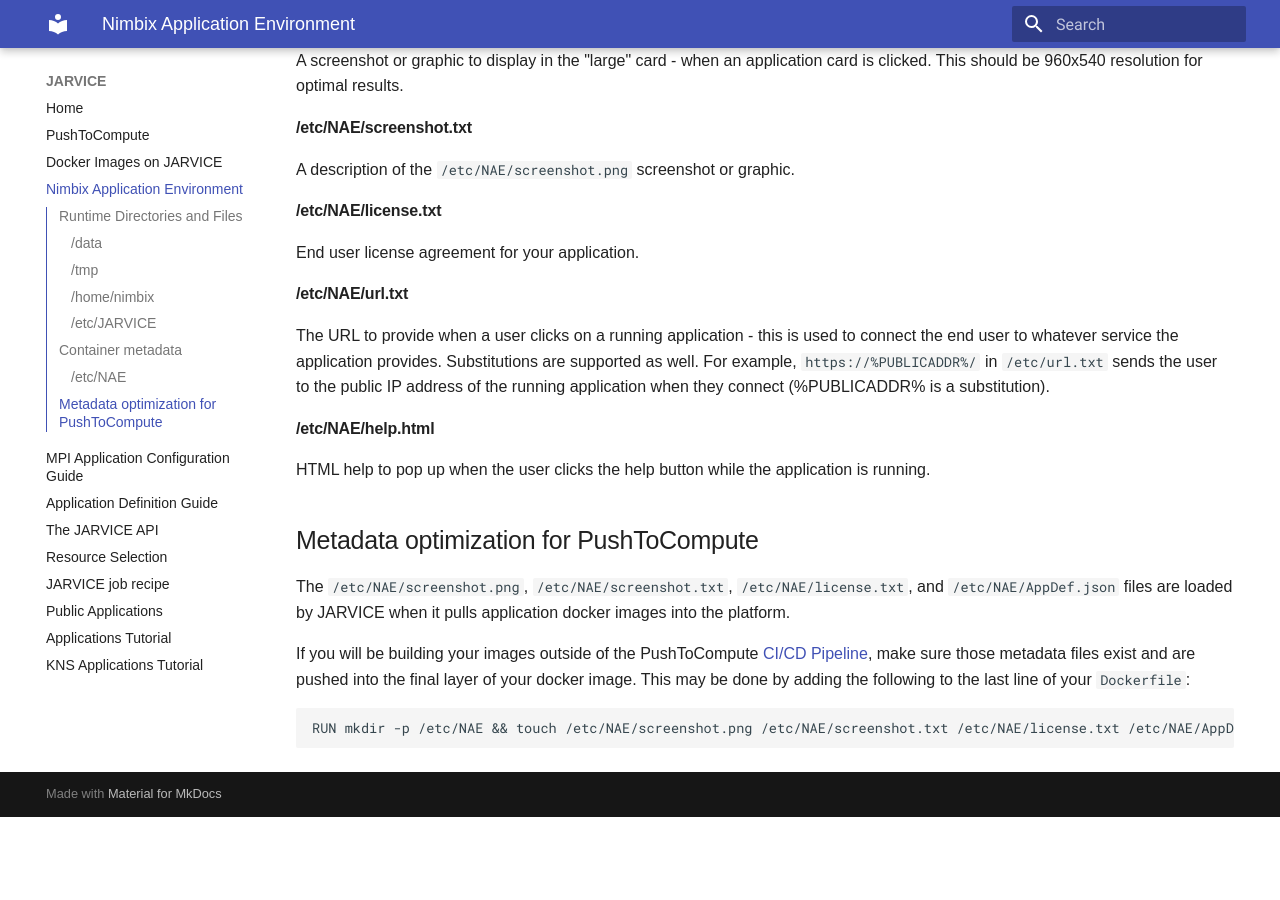
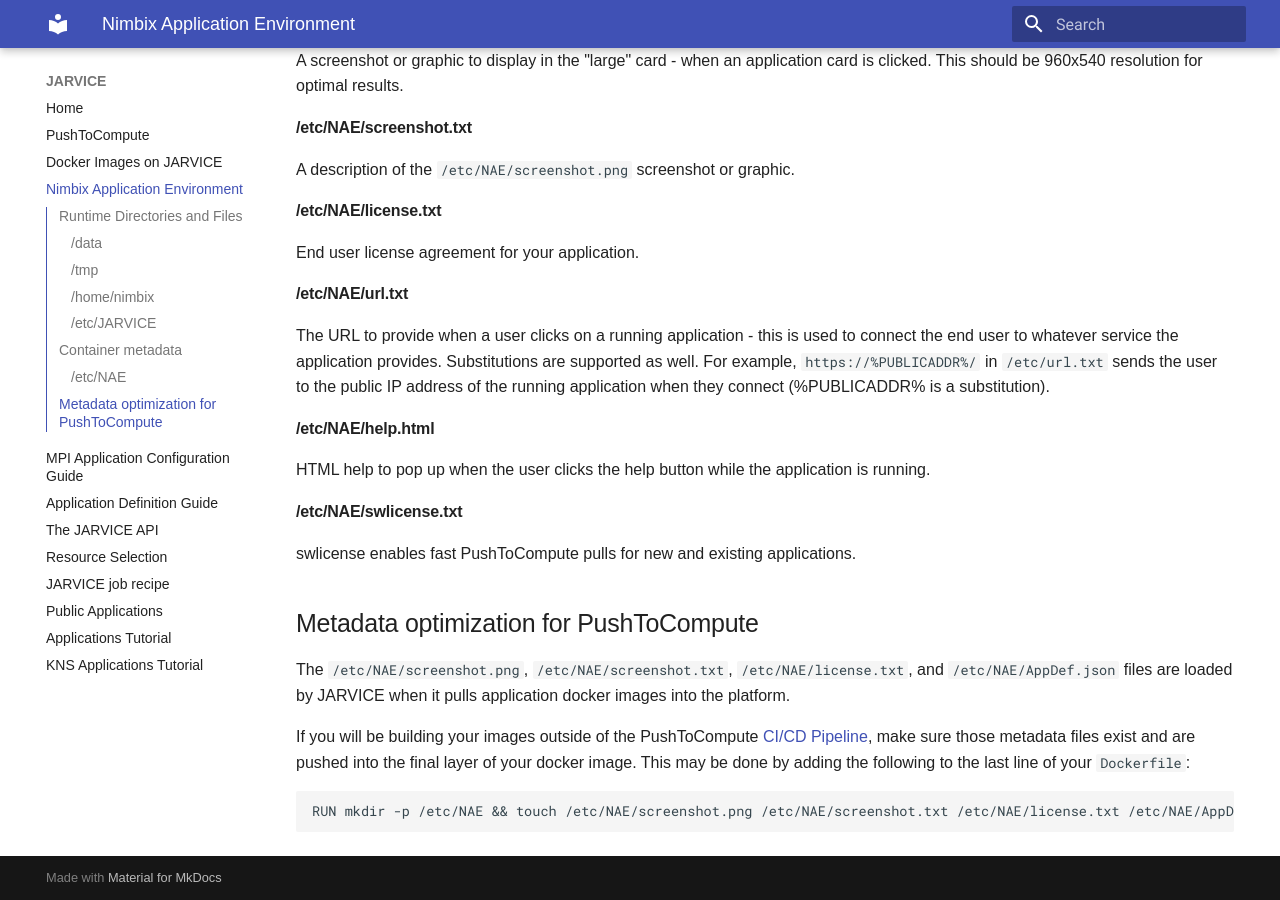
Before and after one commit to nimbix/jardoc, an MkDocs documentation site: the page built from docs/nae.md, in a window 1280 px wide and 900 px high, scrolled down 2145 px. Built offline with MkDocs 1.6.1 and Material for MkDocs 9.7.7, drawn with Linux system fonts in a browser that asks for light colours; before the commit the page ends 2962 px from its top, so only the background shows below that.

Commit message:
Included etc/NAE/swlicense.txt

```diff
--- a/docs/nae.md
+++ b/docs/nae.md
@@ -84,6 +84,9 @@
 
 HTML help to pop up when the user clicks the help button while the application is running.
 
+#### /etc/NAE/swlicense.txt
+swlicense enables fast PushToCompute pulls for new and existing applications.
+
 ## Metadata optimization for PushToCompute
 
 The `/etc/NAE/screenshot.png`, `/etc/NAE/screenshot.txt`,
```
Also changed, not shown: docs/apps_tutorial.md (+1 -1 lines).
